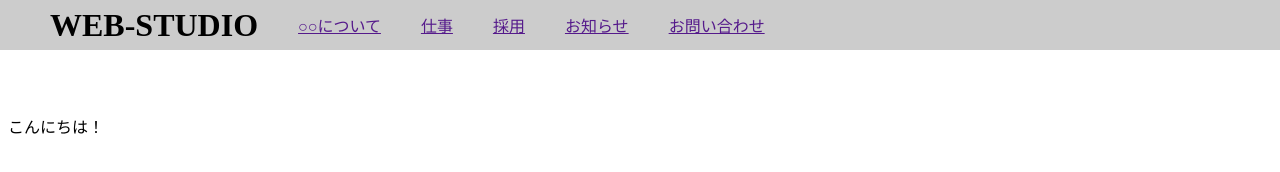
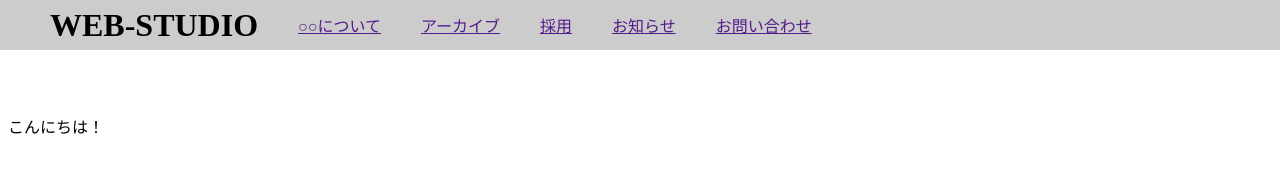
Before and after one commit to morihisashi/html_css, a plain HTML site: page index.html in a window 1280 px wide. Shown: the top 172 px of the page. Drawn offline with Linux system fonts and the light colour scheme.

Commit message:
ヘッダー文言修正

```diff
--- a/index.html
+++ b/index.html
@@ -7,7 +7,7 @@
     <nav class="gnav">
         <ul class="menu">
             <li><a href="">○○について</a></li>
-            <li><a href="">仕事</a></li>
+            <li><a href="">アーカイブ</a></li>
             <li><a href="">採用</a></li>
             <li><a href="">お知らせ</a></li>
             <li><a href="">お問い合わせ</a></li>
```
